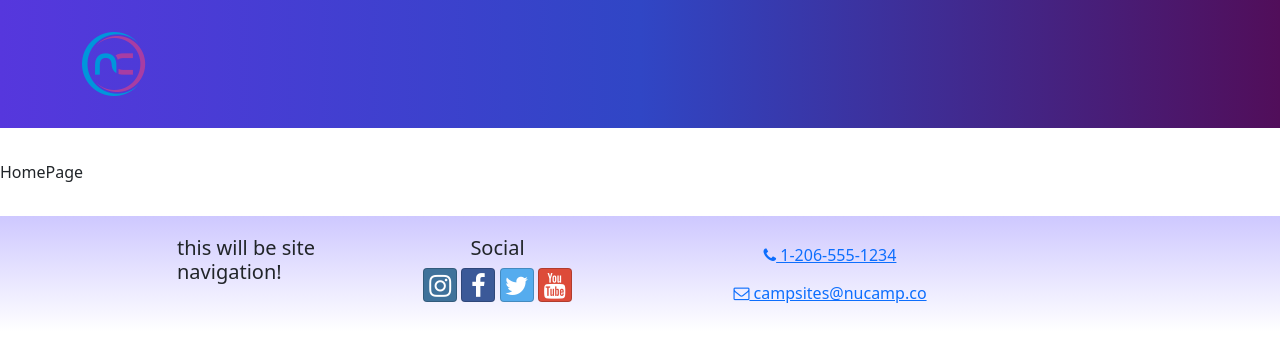
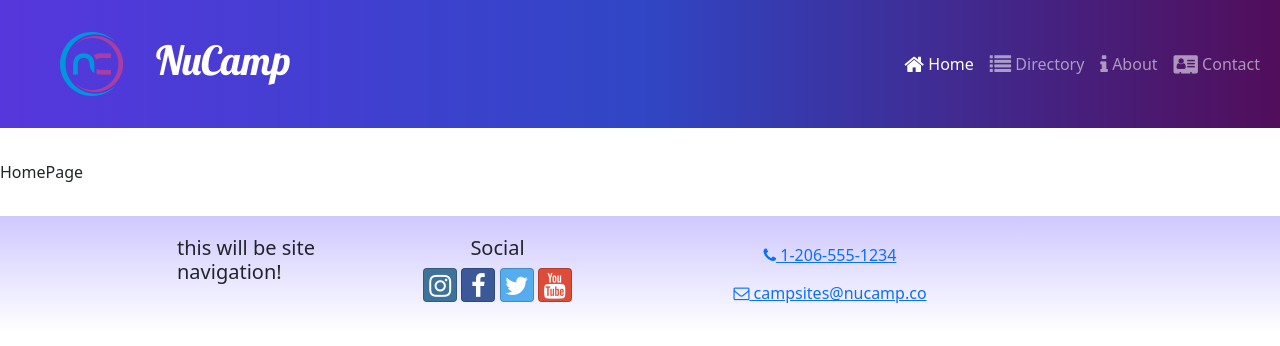
Before and after one commit to secretagentan/nucampsite-react, a React (Create React App) app: page / in a window 1280 px wide. Shown: the top 346 px of the page. Built offline with nearby package versions, Linux system fonts and the light colour scheme.

Commit message:
nav and react router - header

```diff
--- a/src/components/Header.js
+++ b/src/components/Header.js
@@ -1,16 +1,51 @@
-import { Container, Navbar, NavbarBrand } from 'reactstrap';
+import { useState } from 'react';
+import {
+    Navbar,
+    NavbarBrand,
+    Collapse,
+    NavbarToggler,
+    Nav,
+    NavItem,
+} from 'reactstrap';
+import { NavLink } from 'react-router-dom';
 import NucampLogo from '../app/assets/img/logo.png';
 
 const Header = () => {
+    const [menuOpen, setMenuOpen] = useState(false);
+
     return (
         <Navbar dark color='primary' sticky='top' expand='md'>
-        <Container>
-          <NavbarBrand href='/'>
-            <img src={NucampLogo} alt='nucamp logo' />
-          </NavbarBrand>
-        </Container>
-      </Navbar>
-    )
-}
+            <NavbarBrand className='ms-5' href='/'>
+                <img src={NucampLogo} alt='nucamp logo' className='float-start' />
+                <h1 className='mt-1'>NuCamp</h1>
+            </NavbarBrand>
+            <NavbarToggler onClick={() => setMenuOpen(!menuOpen)}/>
+            <Collapse isOpen={menuOpen} navbar>
+                <Nav className='ms-auto' navbar>
+                    <NavItem>
+                        <NavLink className='nav-link' to='/'>
+                            <i className='fa fa-home fa-lg' /> Home
+                        </NavLink>
+                    </NavItem>
+                    <NavItem>
+                        <NavLink className='nav-link' to='/directory'>
+                            <i className='fa fa-list fa-lg' /> Directory
+                        </NavLink>
+                    </NavItem>
+                    <NavItem>
+                        <NavLink className='nav-link' to='/about'>
+                            <i className='fa fa-info fa-lg' /> About
+                        </NavLink>
+                    </NavItem>
+                    <NavItem>
+                        <NavLink className='nav-link' to='/contact'>
+                            <i className='fa fa-address-card fa-lg' /> Contact
+                        </NavLink>
+                    </NavItem>
+                </Nav>
+            </Collapse>
+        </Navbar>
+    );
+};
 
 export default Header;
```
